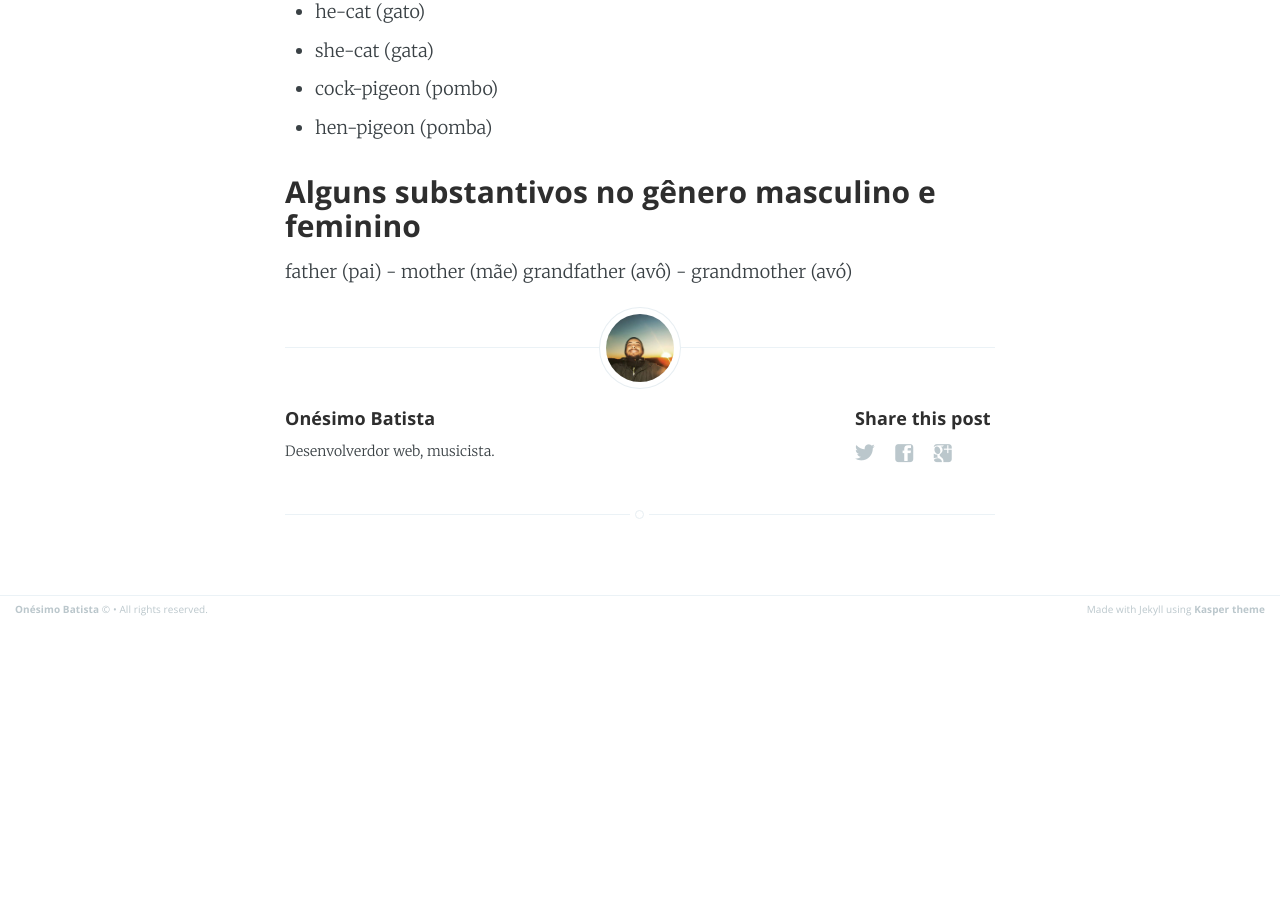
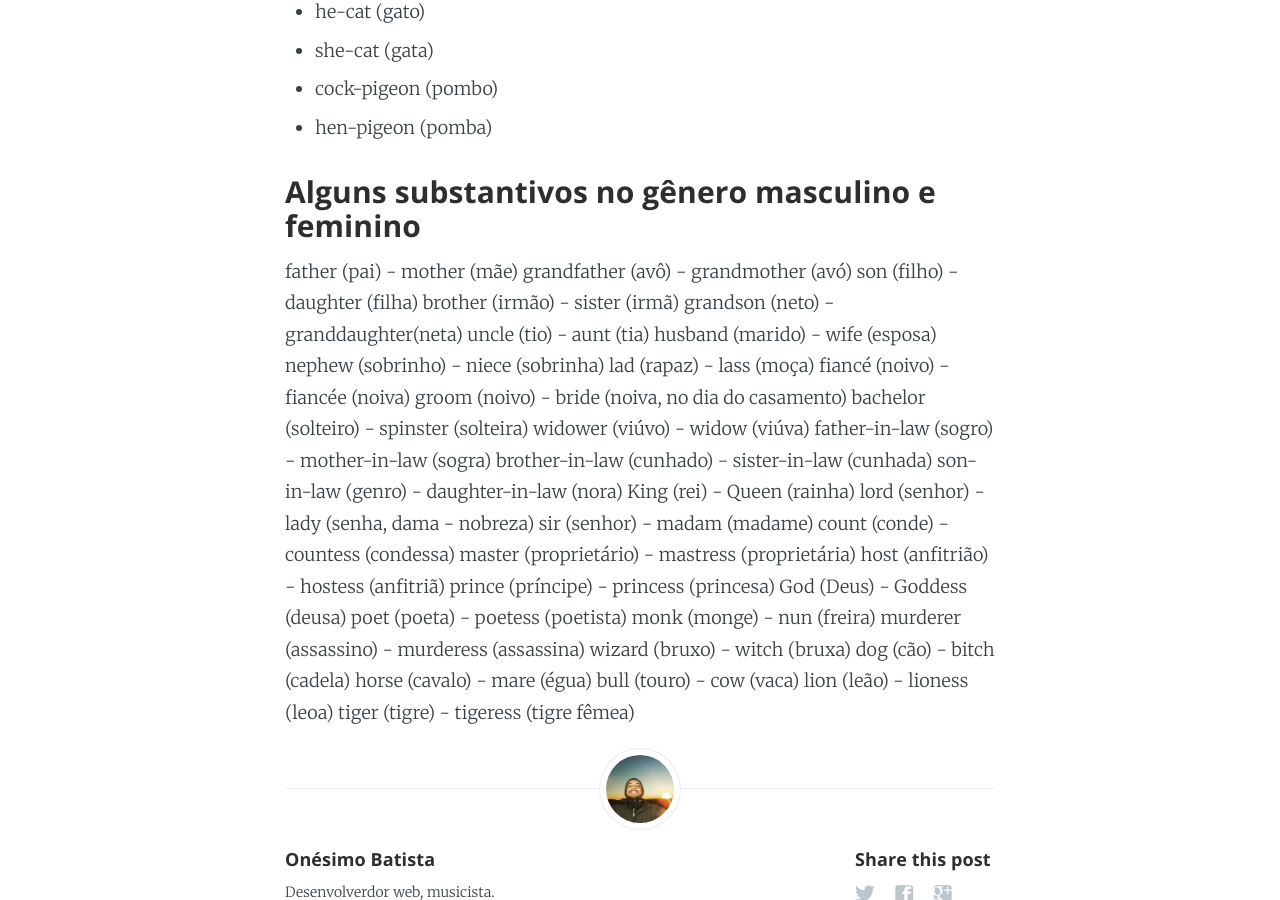
Before and after one commit to onesimo/blog, a Jekyll site: the page built from _posts/2017-01-27-english-grammar-lesson-five.md, in a window 1280 px wide and 900 px high, scrolled down 2484 px. Built offline with Jekyll 4.4.1, drawn with Linux system fonts in a browser that asks for light colours; before the commit the page ends 3107 px from its top, so only the background shows below that.

Commit message:
post five

```diff
--- a/_posts/2017-01-27-english-grammar-lesson-five.md
+++ b/_posts/2017-01-27-english-grammar-lesson-five.md
@@ -74,3 +74,34 @@ Exemplos:
 
 father (pai) - mother (mãe)
 grandfather (avô) - grandmother (avó)
+son (filho) - daughter (filha)
+brother (irmão) - sister (irmã)
+grandson (neto) - granddaughter(neta)
+uncle (tio) - aunt (tia)
+husband (marido) - wife (esposa)
+nephew (sobrinho) - niece (sobrinha)
+lad (rapaz) - lass (moça)
+fiancé (noivo) - fiancée (noiva)
+groom (noivo) - bride (noiva, no dia do casamento)
+bachelor (solteiro) - spinster (solteira)
+widower (viúvo) - widow (viúva)
+father-in-law (sogro) - mother-in-law (sogra)
+brother-in-law (cunhado) - sister-in-law (cunhada)
+son-in-law (genro) - daughter-in-law (nora)
+King (rei) - Queen (rainha)
+lord (senhor) - lady (senha, dama - nobreza)
+sir (senhor) - madam (madame)
+count (conde) - countess (condessa)
+master (proprietário) - mastress (proprietária)
+host (anfitrião) - hostess (anfitriã)
+prince (príncipe) - princess (princesa)
+God (Deus) - Goddess (deusa)
+poet (poeta) - poetess (poetista)
+monk (monge) - nun (freira)
+murderer (assassino) - murderess (assassina)
+wizard (bruxo) - witch (bruxa)
+dog (cão) - bitch (cadela)
+horse (cavalo) - mare (égua)
+bull (touro) - cow (vaca)
+lion (leão) - lioness (leoa)
+tiger (tigre) - tigeress (tigre fêmea)
```
